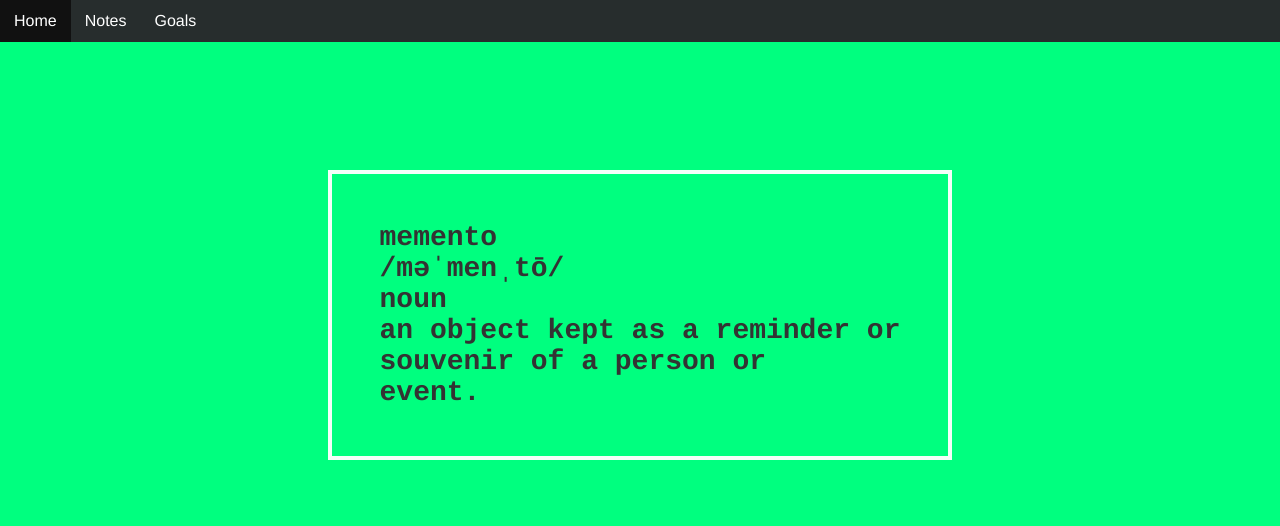
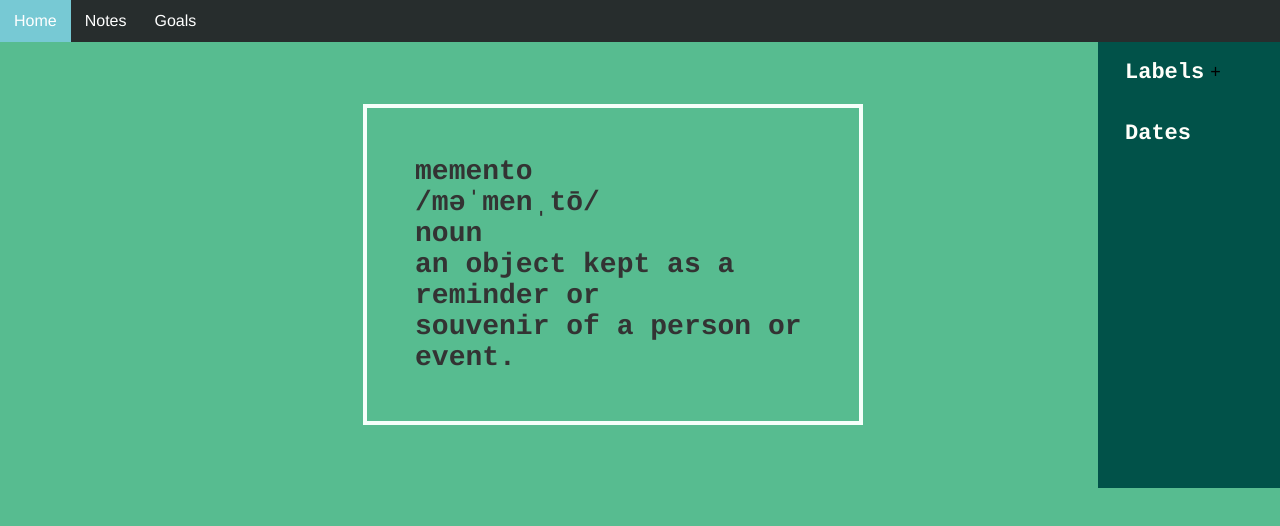
Before and after one commit to fluxroid/memento, a React (Create React App) app: page / in a window 1280 px wide. Shown: the top 526 px of the page. Built offline with nearby package versions, Linux system fonts and the light colour scheme.

Commit message:
started sidebar and finished function to add labels to sidebar

```diff
--- a/src/App.js
+++ b/src/App.js
@@ -1,20 +1,23 @@
 import React, { Component } from 'react';
 import { BrowserRouter as Router, Route} from 'react-router-dom';
+import withFeature from './hoc/withFeature.js'
 import withStorage from './hoc/withStorage.js'
-import withFeature from './hoc/withFeature.js'
 import GoalsPage from './GoalsPage.js';
 import HomePage from './HomePage.js';
 import NotesPage from './NotesPage.js';
 import NavBar from './NavBar.js'
+import SideBar from './SideBar.js'
 import './css/App.css';
 
 class App extends Component {
-
   render() {
+    const NewSideBar = withStorage(withFeature(SideBar, "label", "labelID", {label: ""}));
     return (
       <Router>
       <div className="App">
         <NavBar />
+        <div className="Content">
+          <div className="Filler"></div>
           <div>
             <Route exact path="/" component={HomePage} />
             <Route exact path="/notes"
@@ -26,6 +29,8 @@ class App extends Component {
               withFeature(GoalsPage, "goals", "goalId", {title: ''})
               )} />
           </div>
+          <NewSideBar />
+        </div>
       </div>
       </Router>
     );
--- a/src/Goal.js
+++ b/src/Goal.js
@@ -1,6 +1,7 @@
 import React, { Component } from 'react';
 import './css/Goal.css';
 import CheckBox from './CheckBox.js'
+//import Timer from './Timer.js'
 
 class Goal extends Component {
 	constructor(props) {
@@ -43,7 +44,7 @@ class Goal extends Component {
 	render () {
 		const checked = this.state.checked;
 		const goals = this.props.goals.map( (goal, goalIndex) => {
-			const {title, id, ...steps} = goal;
+			const {title, id, date, ...steps} = goal;
 			const children = Object.keys(steps).map(stepId => {
 				return (
 					<div key={stepId}>
--- /dev/null
+++ b/src/SideBar.js
@@ -0,0 +1,66 @@
+import React, { Component } from 'react';
+
+class SideBar extends Component {
+	constructor(props) {
+		super(props);
+		this.state = {
+			visible: false
+		};
+	}
+
+	render() {
+	const labels = this.props.output.map(value => {
+		return <li key={value.id}
+					className={"Label"}
+					>{value.label}
+					</li>
+	})
+	return (
+		<div className="SideBar">
+		<div className="SideBarSection">
+			<div className="SideBarHeadings">Labels
+				<button
+					className="SideBarButton"
+					onClick={()=> this.setState({visible: true})}
+				>+
+				</button>
+			</div>
+			<ul>
+				{labels}
+				{this.state.visible &&
+					<form
+        onSubmit={(event)=> {
+        	event.preventDefault();
+        	this.props.submit();
+        	this.setState({visible: false});
+        }}
+        autoComplete={"off"}
+     		>
+        <input type="text"
+          value={this.props.input['label']}
+          onChange={event =>
+          	{
+          		this.props.change(event.target);
+          	}}
+          name="label"
+          className={"LabelInput"}
+          autoFocus={true}
+          onBlur={() => this.setState({visible: false})}
+        />
+       <input type="submit"
+       	value="Ok"
+       	className={"LabelSubmit"}
+       	/>
+      </form>
+				}
+			</ul>
+		</div>
+		<div className="SideBarSection">
+			<div className="SideBarHeadings">Dates</div>
+		</div>
+		</div>
+		)
+	}
+}
+
+export default SideBar;
--- a/src/css/App.css
+++ b/src/css/App.css
@@ -10,8 +10,6 @@
 	height: 3em;
 }
 
-
-
 .Undo:hover {
 	background: #111;
 }
@@ -19,6 +17,48 @@
 .Timer {
 	float: right;
 	font-size: 10px;
+}
+
+.Content {
+	display: flex;
+	flex-direction: row;
+}
+
+.SideBar {
+	margin-left: auto;
+	background-color: #015249;
+	color: #FFFFFA;
+	text-align: left;
+	width: 10%;
+	padding: 1em 1.5em;
+	font-size: 18px;
+}
+
+.SideBarButton {
+	background: none;
+	border: none;
+	border-radius: 10px;
+	font-size: 18px;
+}
+
+.SideBarButton:hover {
+	background: #5F9EA0;
+}
+
+.SideBarHeadings {
+	font-family: 'courier';
+	font-size: 22px;
+	font-weight: bold;
+
+}
+
+.SideBarSection {
+	margin: 0 0 2em 0;
+}
+
+.Filler {
+	margin-right: auto;
+	width: 10%;
 }
 
 .NavBar {
@@ -51,3 +91,28 @@
 	white-space: pre-line;
 	text-align: left;
 }
+
+.LabelInput {
+	width: 70%;
+	border: none;
+	padding: 4px;
+	font-size: 14px;
+}
+
+.Label {
+	margin: .2em 0;
+}
+
+.LabelSubmit {
+	color: #333;
+	border: none;
+	background: #D3D3D3;
+	font-size: 14px;
+	padding: 4px;
+	margin: 2px;
+	border-radius: 4px;
+}
+
+.LabelSubmit:hover {
+	background: #C0C0C0;
+}
--- a/src/css/Goal.css
+++ b/src/css/Goal.css
@@ -4,7 +4,7 @@
 	border-radius: 4px;
 	padding: 18px;
 	box-sizing: border-box;
-	margin: 0 .3em .5em .3em;
+	margin: 0 .3em .3em .3em;
 }
 
 .GoalTitle {
@@ -15,6 +15,7 @@
 	border: none;
 	padding: .1em;
 	box-sizing: border-box;
+	width: 80%;
 }
 
 .Children {
@@ -25,6 +26,7 @@
 	padding: .2em;
 	box-sizing: border-box;
 	height: 1.5em;
+	width: 90%;
 }
 
 .Children:focus {
--- a/src/css/GoalForm.css
+++ b/src/css/GoalForm.css
@@ -21,9 +21,10 @@
 
 .StepForm {
 	border: 2px solid #8C8C8C;
-	width: 90%;
+	width: 80%;
 	font-size: 1.5em;
 	margin: 4px;
+	padding: 2px;
 }
 
 .DeleteStep, .AddStep, .Submit {
--- a/src/css/NoteForm.css
+++ b/src/css/NoteForm.css
@@ -1,5 +1,5 @@
 .NoteForm {
-	width: 80%;
+	width: 30%;
 	margin: 35px auto;
 	margin-bottom: 0px;
 	display: flex;
--- a/src/css/index.css
+++ b/src/css/index.css
@@ -6,7 +6,7 @@ body {
   margin: 0;
   padding: 0;
   font-family: Helvetica, sans-serif;
-  background-color: #00FF7F;
+  background-color: #57BC90;
 }
 
 textarea {
@@ -28,7 +28,7 @@ li a {
 }
 
 li a:hover {
-	background-color: #111;
+	background-color: #77C9D4;
 }
 
 input[type=checkbox]:checked + span {
--- a/src/hoc/withFeature.js
+++ b/src/hoc/withFeature.js
@@ -9,7 +9,8 @@ function withFeature(WrappedComponent, feature, idName, input) {
 				output: this.props.load(feature, []),
 				id: this.props.load(idName, 0),
 				deleted: false,
-     		previousOutput: []
+     		previousOutput: [],
+     		label: this.props.load('label', [])
 			};
 		}
 
```
Lines whose indentation alone changed are shown as unchanged.
